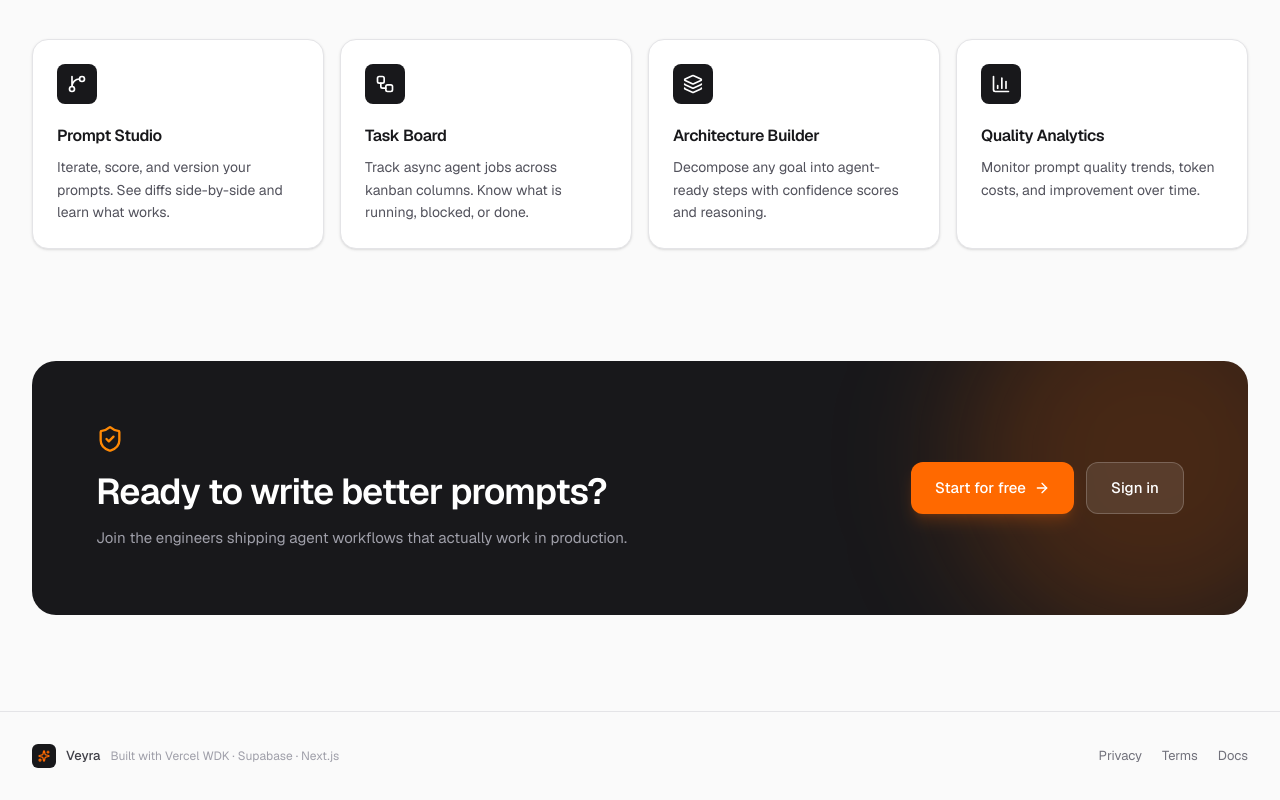
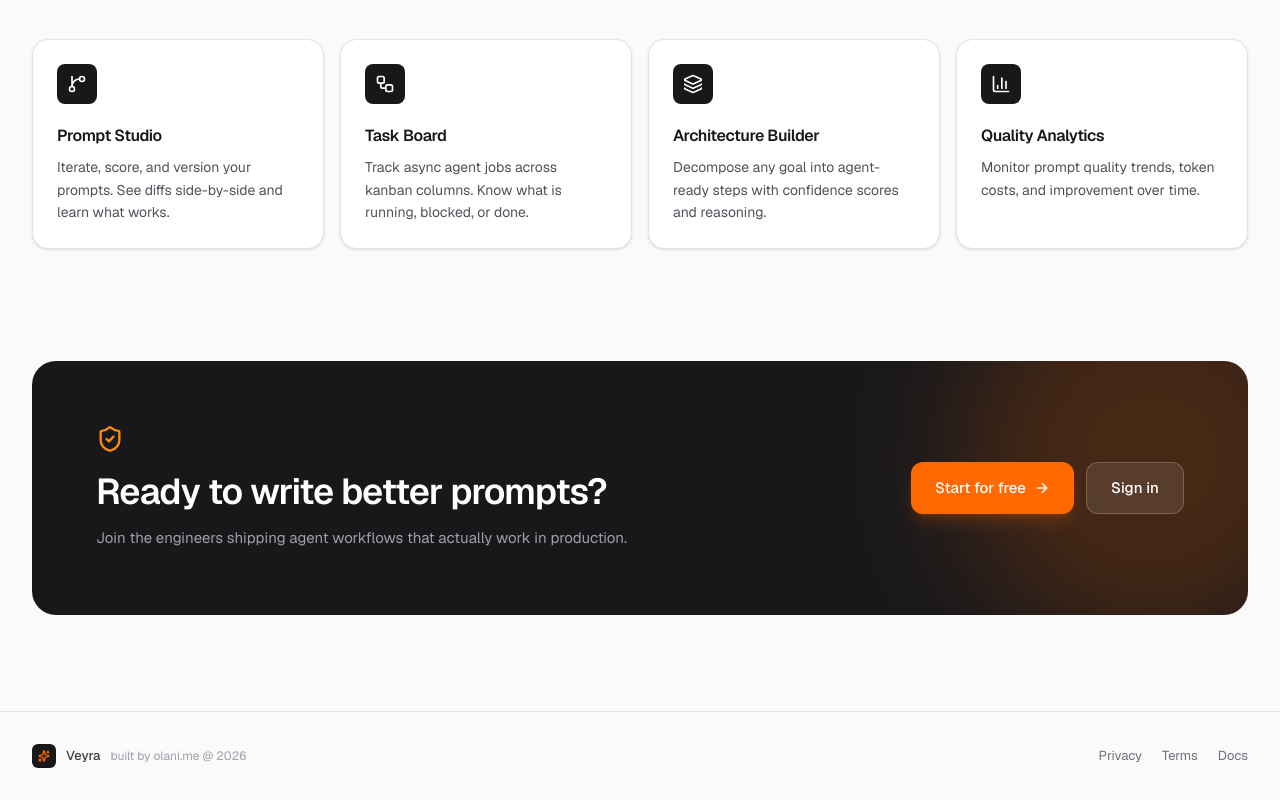
Before and after one commit to olaanii/veyra, a Next.js app: page / in a window 1280 px wide. Shown: the part 2012-2812 px from the top of the page. Built offline with nearby package versions, Linux system fonts and the light colour scheme; no server answers.

Commit message:
feat: update footer credit text to new attribution\n\nChange footer credit to "built by olani.me @ 2026".

```diff
--- a/app/page.tsx
+++ b/app/page.tsx
@@ -453,7 +453,7 @@ export default async function HomePage() {
             </div>
             <span className="text-[13px] text-zinc-700 font-medium">Veyra</span>
             <span className="text-[12px] text-zinc-400">
-              Built with Vercel WDK · Supabase · Next.js
+              built by olani.me @ 2026
             </span>
           </div>
           <div className="flex items-center gap-5 text-[13px] text-zinc-500">
```
